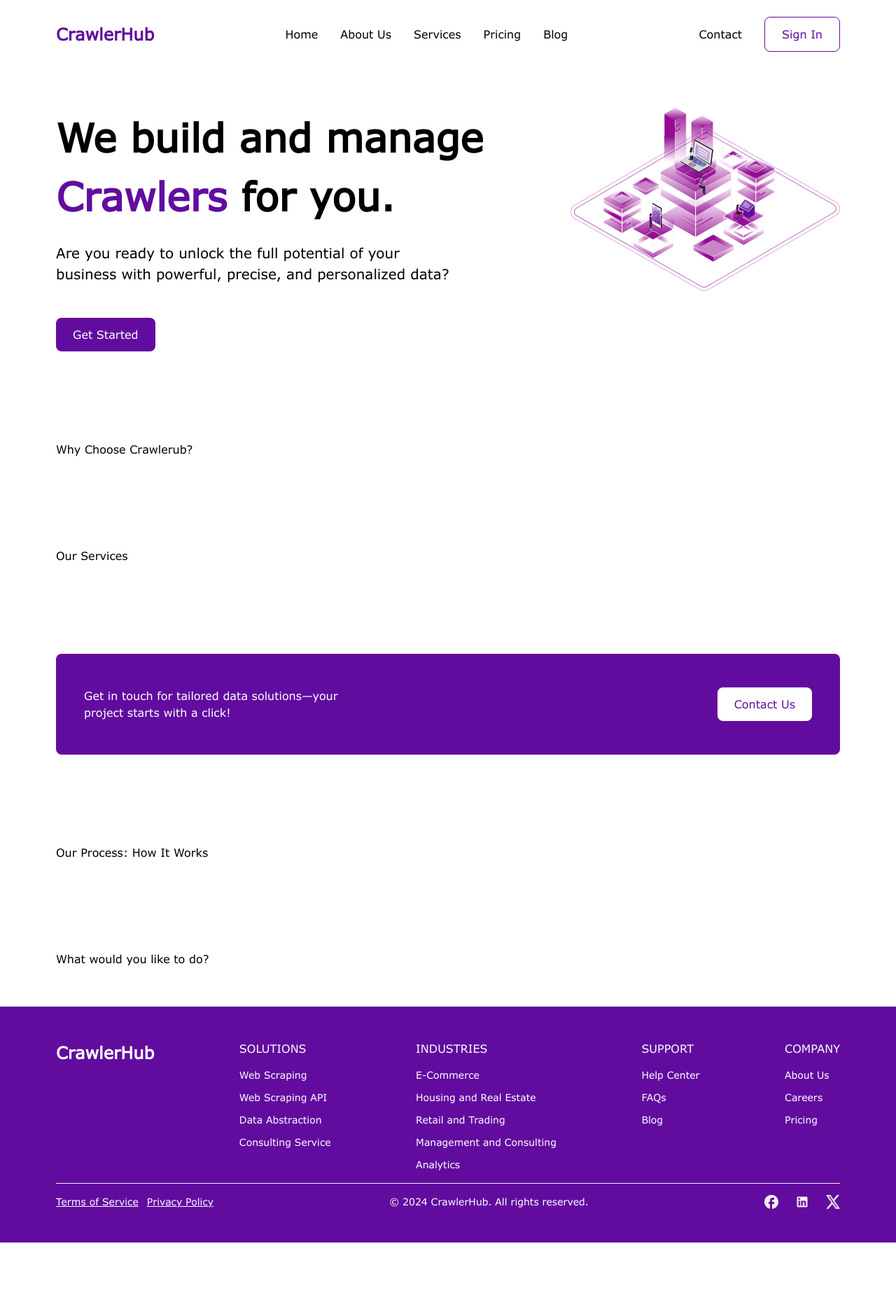
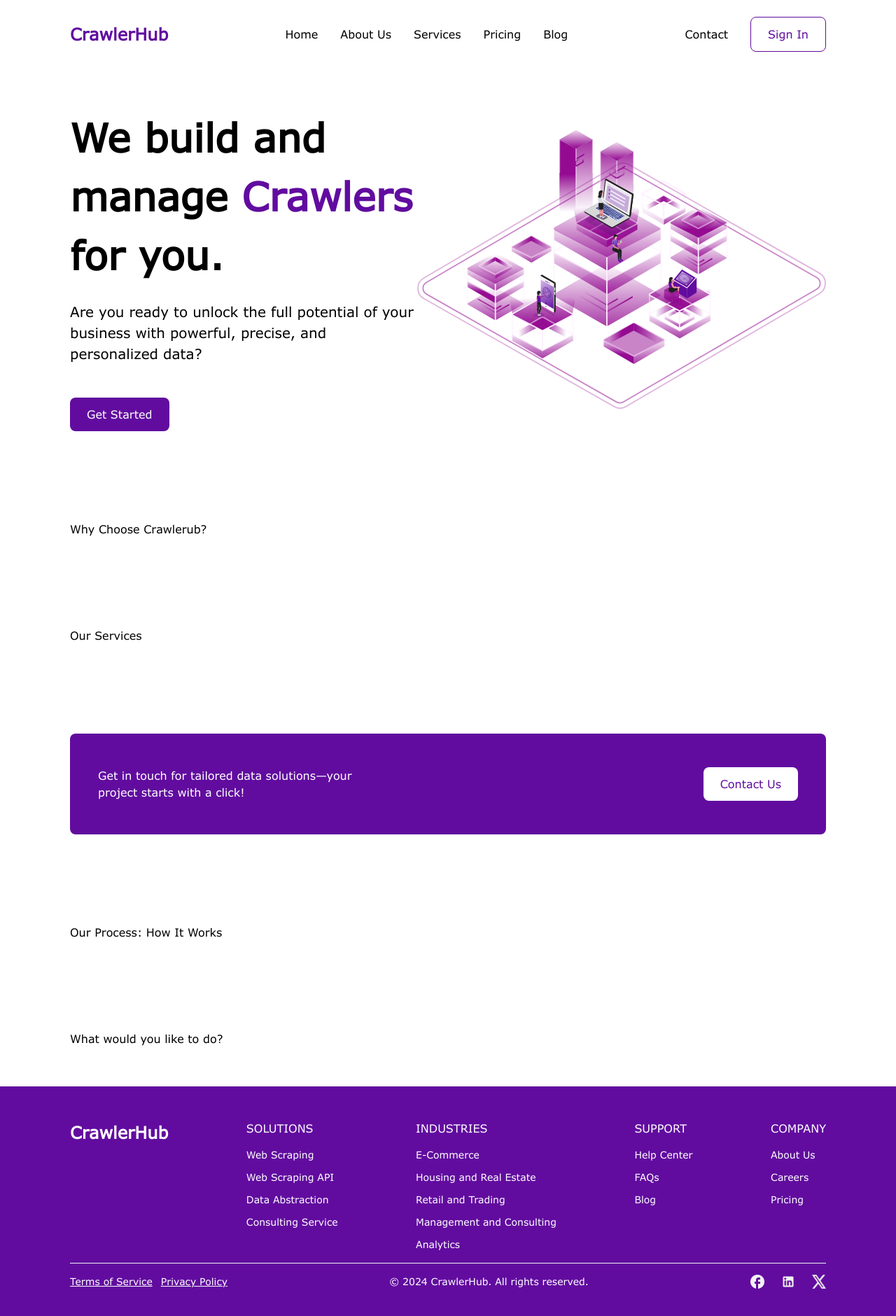
Before and after one commit to beecodeguy/crawlhub, a Next.js app: page / in a window 1280 px wide. Shown: the top 1880 px of the page at 70% size. Before the commit the page ends 1775 px from the top, so only its background shows below. Built offline with nearby package versions, Linux system fonts and the light colour scheme.

Commit message:
working on responsive

```diff
--- a/src/app/(webpage)/layout.tsx
+++ b/src/app/(webpage)/layout.tsx
@@ -10,7 +10,7 @@ const WebPageLayout = ({
   return (
     <main className="flex flex-col gap-7">
       <Header />
-      <section className="px-[80px]">{children}</section>
+      <section className="page-container">{children}</section>
       <Footer />
     </main>
   );
--- a/src/app/(webpage)/page.tsx
+++ b/src/app/(webpage)/page.tsx
@@ -7,7 +7,7 @@ export default function Home() {
   return (
     <div className="flex flex-col gap-[128px]">
       {/* Manage Crawlers */}
-      <div className="flex">
+      <div className="flex justify-between items-center">
         <div>
           <div className="flex flex-col gap-4">
             <div className="typography-h1">
@@ -21,9 +21,7 @@ export default function Home() {
           </div>
           <Button className="mt-6">Get Started</Button>
         </div>
-        <div>
-          <Image src={BannerOne} height={398} width={584} alt="" />
-        </div>
+        <Image src={BannerOne} height={398} width={584} alt="" />
       </div>
       {/* Why Choose Crawler Hub */}
       <div>Why Choose Crawlerub?</div>
--- a/src/assets/styles/main.scss
+++ b/src/assets/styles/main.scss
@@ -7,6 +7,10 @@
   --secondary: #940b92;
   --light-grey: #f2f2f2;
   --radius: 0.5rem;
+}
+
+.page-container {
+  @apply px-[80px] lg:px-[100px] 2xl:px-[100px] 3xl:px-[600px];
 }
 
 // body {
--- a/src/components/containers/Footer/index.tsx
+++ b/src/components/containers/Footer/index.tsx
@@ -5,7 +5,7 @@ import { FaceBookIcon, LinkedInIcon, TwitterIcon } from "@/assets/icons";
 
 const Footer = () => {
   return (
-    <footer className="bg-primary text-white px-[80px] py-6 flex flex-col gap-3">
+    <footer className="page-container bg-primary text-white py-6 flex flex-col gap-3">
       <div className="flex gap-5 justify-between">
         <span className="typography-h4">CrawlerHub</span>
         <FooterColumn
--- a/src/components/containers/Header/index.tsx
+++ b/src/components/containers/Header/index.tsx
@@ -5,7 +5,7 @@ import NavItems from "./NavItems";
 
 const Header = () => {
   return (
-    <nav className="flex px-[80px] py-4 justify-between items-center">
+    <nav className="page-container flex py-4 justify-between items-center">
       <span className="typography-h4 text-primary">CrawlerHub</span>
       <NavItems />
       <div className="flex gap-5 items-center">
--- a/tailwind.config.js
+++ b/tailwind.config.js
@@ -31,7 +31,7 @@ module.exports = {
     },
     extend: {
       screens: {
-        sm: "480",
+        sm: "640px",
         // => @media (min-width: 640px) { ... }
 
         md: "768px",
@@ -42,6 +42,9 @@ module.exports = {
 
         "2xl": "1536px",
         // => @media (min-width: 1536px) { ... }
+
+        "3xl": "2080px",
+        // => @media (min-width: 2560px) { ... }
       },
       colors: {
         border: "hsl(var(--border))",
```
